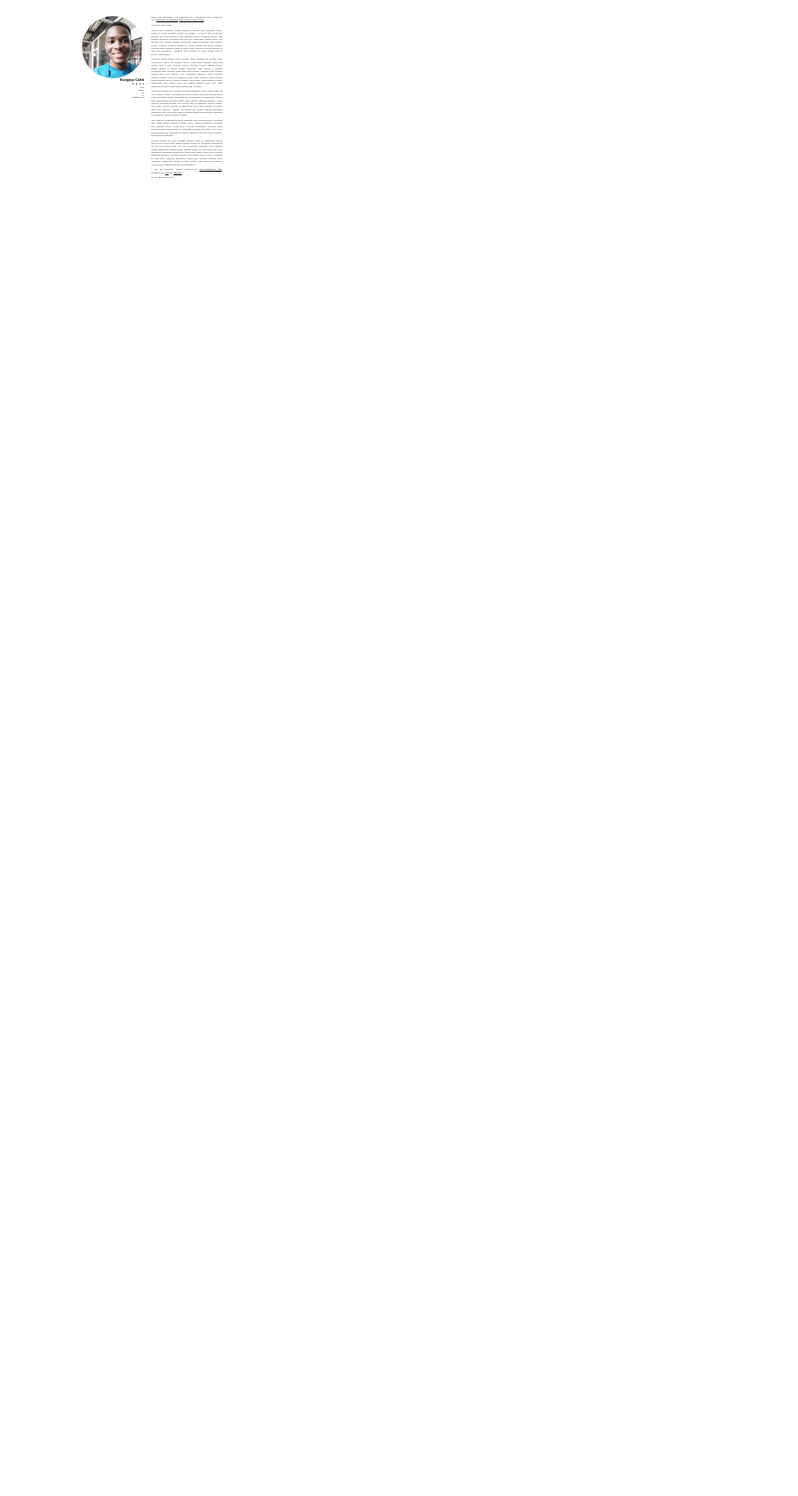
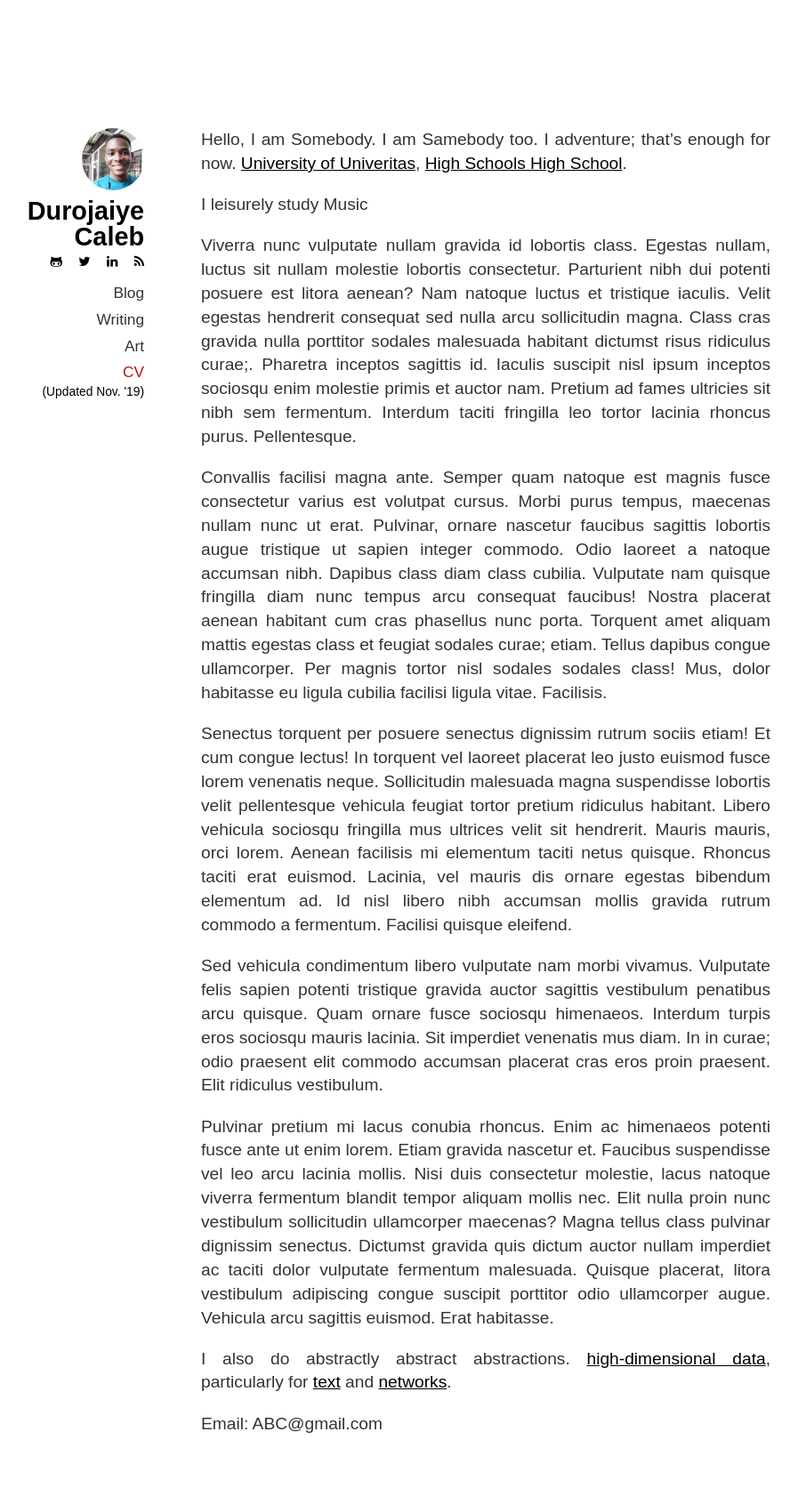
Before and after one commit to dCO2/blog-gh-pages, a Jekyll site: the page built from index.md, in a window 1280 px wide. Shown: the whole page at 89% size, without its empty margins (158-1055 px from the left). Built offline with Jekyll 4.4.1, drawn with Linux system fonts in a browser that asks for light colours; some web fonts are replaced; before the commit the page ends 900 px from its top, so only the background shows below that.

Commit message:
Update styles.css

```diff
--- a/css/styles.css
+++ b/css/styles.css
@@ -9,7 +9,7 @@ a {
 body {
     font-family: "Computer Modern Serif", sans-serif;
     text-align: justify;
-    font-size: 2px;
+    font-size: 16px;
 }
 
 h1, h2, h3, h4 {
```
